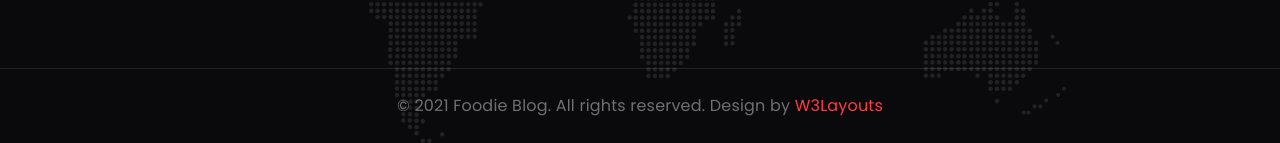
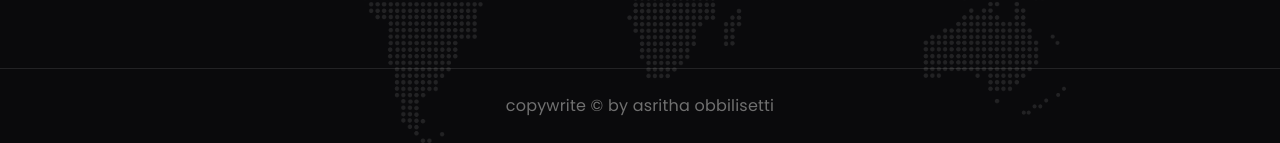
Before and after one commit to ObbilisettiBramarambaAsritha/finalproject, a plain HTML site: page contact.html in a window 1280 px wide. Shown: the part 2106-2249 px from the top of the page. Drawn offline with Linux system fonts and the light colour scheme; a web font is replaced by a local one.

Commit message:
Add files via upload
Signed-off-by: ObbilisettiBramarambaAsritha <115685654+ObbilisettiBramarambaAsritha@users.noreply.github.com>

```diff
--- a/contact.html
+++ b/contact.html
@@ -282,9 +282,7 @@ Author URL: http://w3layouts.com
         <!-- copyright -->
         <section class="w3l-copyright text-center">
             <div class="container">
-                <p class="copy-footer-29">© 2021 Foodie Blog. All rights reserved. Design by <a
-                        href="https://w3layouts.com/" target="_blank">
-                        W3Layouts</a></p>
+                <p class="copy-footer-29">copywrite &copy; by asritha obbilisetti</p>
             </div>
         </section>
         <!-- //copyright -->
```
